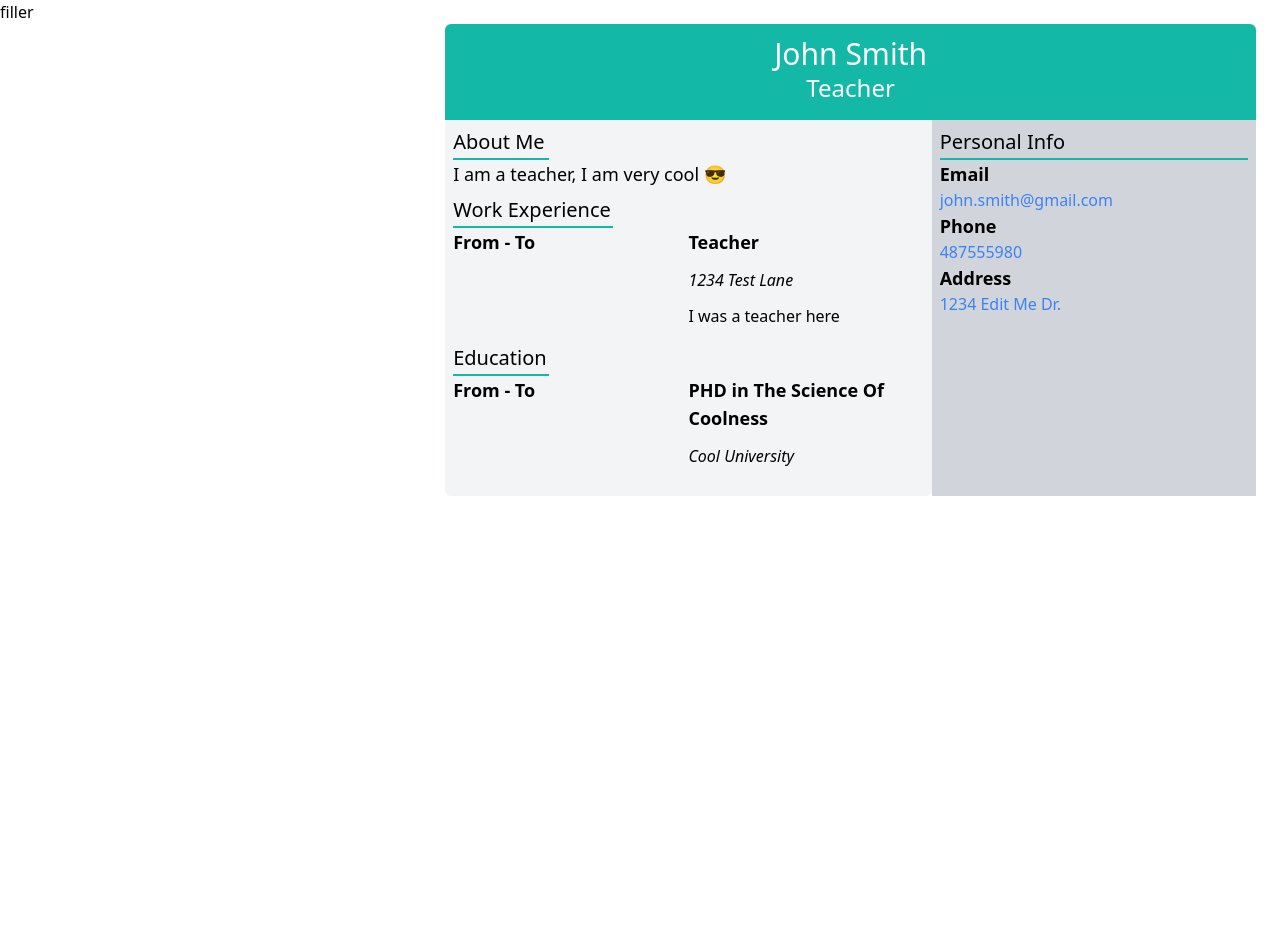
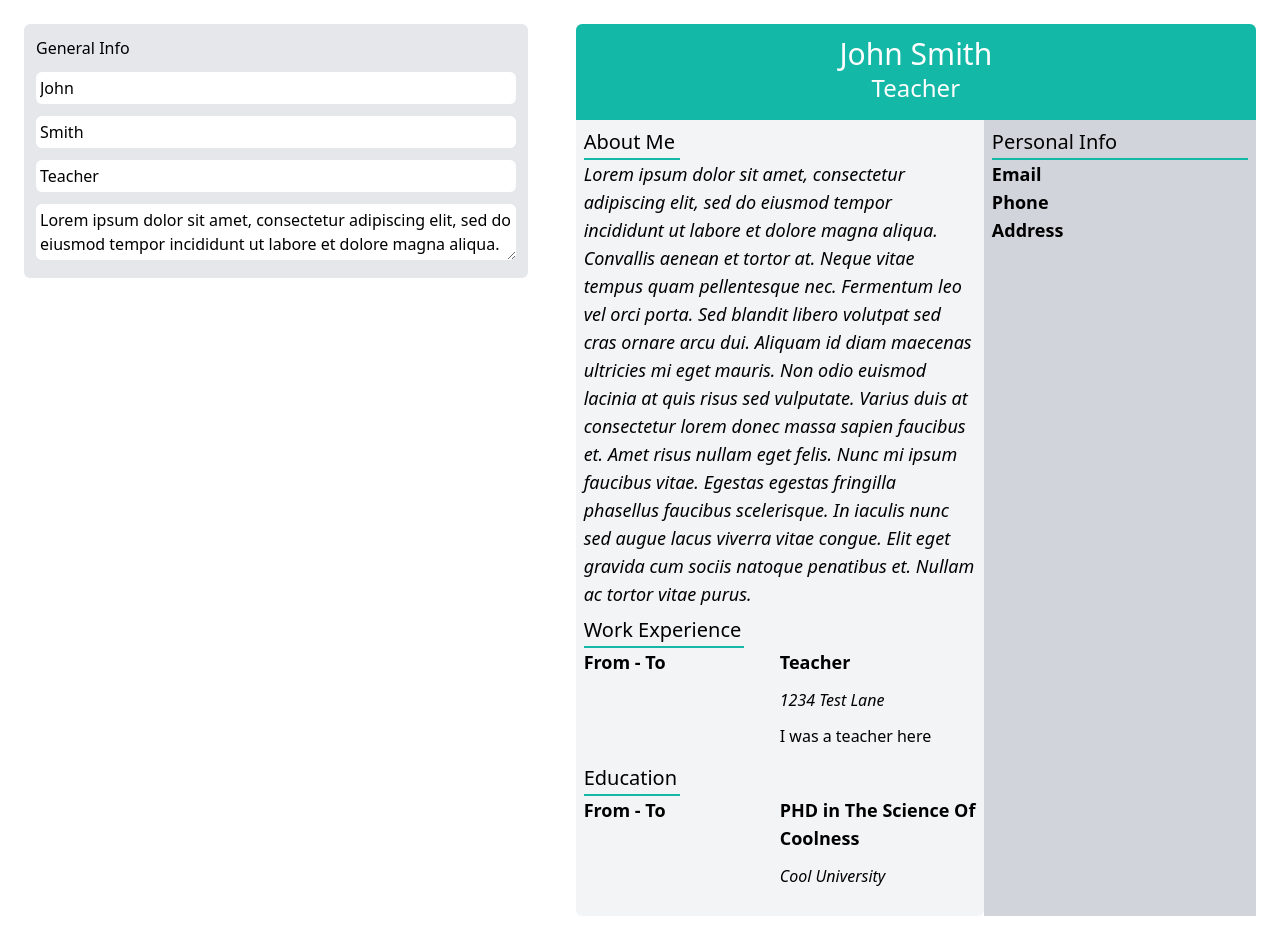
Before and after one commit to vibovenkat123/cv-app-maker, a Vue app: page / in a window 1280 px wide. Before the commit the page ends 800 px from the top, so only its background shows below. Built offline with nearby package versions, Linux system fonts and the light colour scheme.

Commit message:
create input for general info

```diff
--- a/src/components/cv-main.vue
+++ b/src/components/cv-main.vue
@@ -4,16 +4,14 @@ import ExperienceItem from './experience-items.vue';
 import EducationItems from './education-items.vue';
 
 const store = useInfoStore();
-function example() {
+function start() {
   store.generalInfo.firstName = 'John';
   store.generalInfo.lastName = 'Smith';
   store.generalInfo.jobTitle = 'Teacher';
-  store.generalInfo.description = 'I am a teacher, I am very cool 😎';
-  store.personalInfo.address = '1234 Edit Me Dr.';
-  store.personalInfo.phone = 487555980;
-  store.personalInfo.email = 'john.smith@gmail.com';
+  store.generalInfo.description = 'Lorem ipsum dolor sit amet, consectetur adipiscing elit, sed do eiusmod tempor incididunt ut labore et dolore magna aliqua. Convallis aenean et tortor at. Neque vitae tempus quam pellentesque nec. Fermentum leo vel orci porta. Sed blandit libero volutpat sed cras ornare arcu dui. Aliquam id diam maecenas ultricies mi eget mauris. Non odio euismod lacinia at quis risus sed vulputate. Varius duis at consectetur lorem donec massa sapien faucibus et. Amet risus nullam eget felis. Nunc mi ipsum faucibus vitae. Egestas egestas fringilla phasellus faucibus scelerisque. In iaculis nunc sed augue lacus viverra vitae congue. Elit eget gravida cum sociis natoque penatibus et. Nullam ac tortor vitae purus.';
 }
-example();
+console.log(typeof store.generalInfo.description);
+start();
 </script>
 <template>
   <div class="p-6 w-full">
@@ -34,7 +32,7 @@ example();
                 About Me
               </div>
               <div class="bg-teal-500 w-24 h-0.5"/>
-              <div class="text-lg">
+              <div class="text-lg italic">
                 {{store.generalInfo.description}}
               </div>
             </div>
--- a/src/components/input-main.vue
+++ b/src/components/input-main.vue
@@ -1,5 +1,32 @@
+<script lang="ts" setup>
+import { useInfoStore } from '@/stores/info-store';
+
+const store = useInfoStore();
+</script>
 <template>
-  <div class="w-1/2">
-    filler
+  <div class="w-3/4 p-6">
+    <div class="flex flex-col bg-gray-200 p-3 rounded-md">
+      <form>
+        <div class="flex flex-col">
+          General Info
+          <label for = 'firstName' class="mt-3">
+            <input type="text" id="firstName" placeholder="First Name"
+            v-model="store.generalInfo.firstName" class="rounded-md p-1 w-full">
+          </label>
+          <label for="lastName" class="mt-3">
+            <input type="text" id="lastName" placeholder="Last Name"
+            v-model="store.generalInfo.lastName" class="rounded-md p-1 w-full">
+          </label>
+          <label for="jobTitile" class="mt-3">
+            <input type="text" id="jobTitle" placeholder="Job Title"
+            v-model="store.generalInfo.jobTitle" class="rounded-md p-1 w-full">
+          </label>
+          <label for="description" class="mt-3">
+            <textarea type="text" id="description" placeholder="Description"
+            v-model="store.generalInfo.description" class="rounded-md p-1 w-full break-auto"/>
+          </label>
+        </div>
+      </form>
+    </div>
   </div>
 </template>
--- a/src/css/output/output.css
+++ b/src/css/output/output.css
@@ -808,6 +808,11 @@ video {
   background-color: rgb(107 114 128 / var(--tw-bg-opacity));
 }
 
+.bg-gray-200 {
+  --tw-bg-opacity: 1;
+  background-color: rgb(229 231 235 / var(--tw-bg-opacity));
+}
+
 .p-5 {
   padding: 1.25rem;
 }
@@ -822,6 +827,10 @@ video {
 
 .p-2 {
   padding: 0.5rem;
+}
+
+.p-1 {
+  padding: 0.25rem;
 }
 
 .text-3xl {
```
